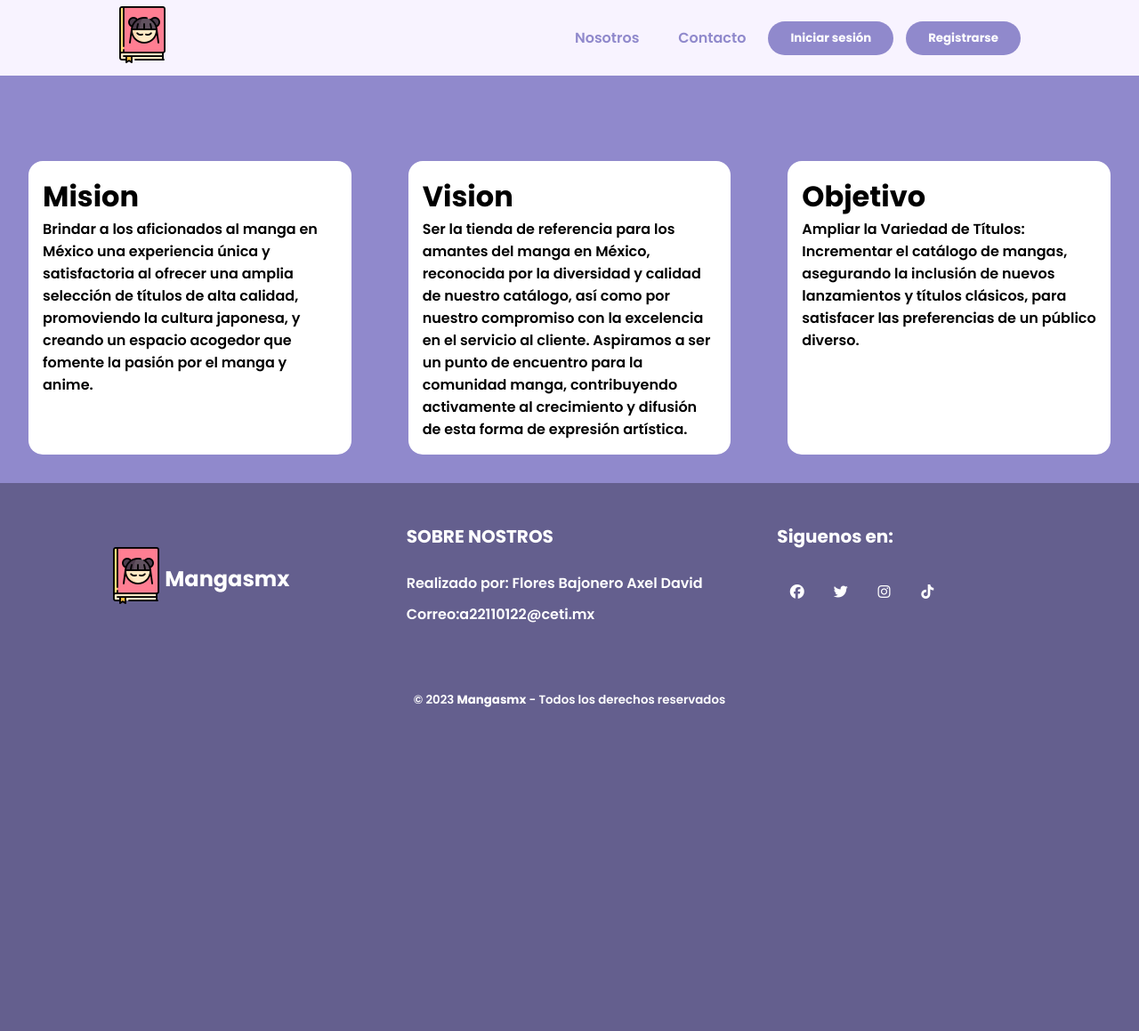
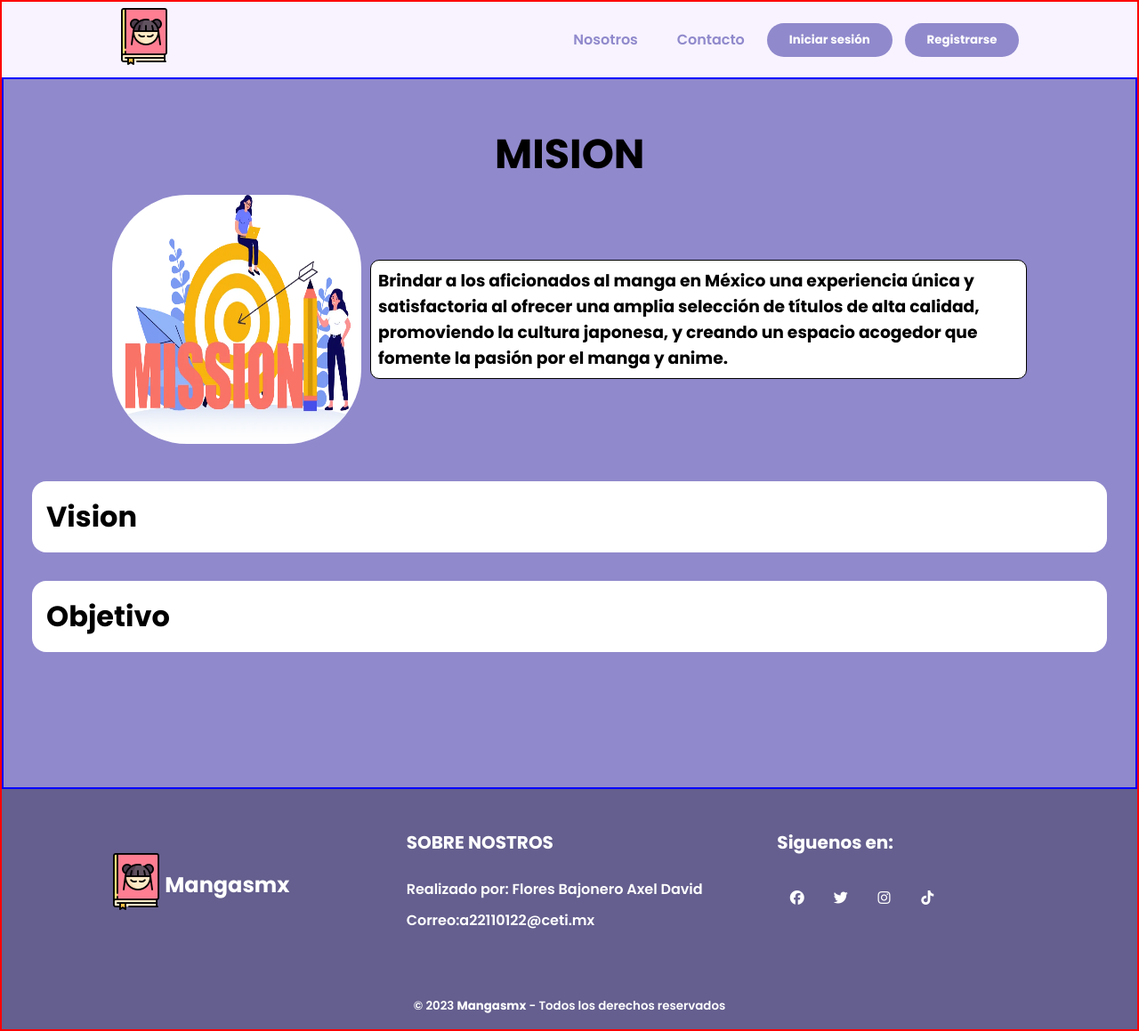
Before and after one commit to Axelflores0112/Web-Rosa, a PHP site: page /HTML/Presentacion.html in a window 1280 px wide. Shown: the whole page at 89% size. Before the commit the page ends 795 px from the top, so only its background shows below. Run offline with PHP 8.4, Linux system fonts and the light colour scheme.

Commit message:
main completo

```diff
--- a/CSS/presentacion.css
+++ b/CSS/presentacion.css
@@ -18,6 +18,7 @@ body{
     display: flex;/*footer siempre abajo*/
     flex-direction: column;/*footer siempre abajo*/
     min-height: 100vh;/*footer siempre abajo*/
+    border: 2px solid red;
 }
 .header{
     background-color: var(--hd-bg);
@@ -138,16 +139,53 @@ body{
 }
 /*main-content*/
 .main-container{
-    padding-top: 5%;
-    margin: auto;/*ceentra contenido*/
-    display: grid;/*de aqui*/
-    grid-template-columns: repeat(3,1fr);/*a aqui es para hecr columnas con d:grid*/
+    border: 2px solid blue;
+    margin: 0px;
+    padding-top: 0px;
+    box-sizing: border-box;
+    width: 100%;/*body-video*/
+    min-height: 100vh;
+}
+.mision-title h1{
+    font-size: 46px;
+    font-weight: 700;
+    text-transform: uppercase;
+    text-align: center;
+    padding: 8px 0px;
 }
 .mision-container{
+    width: 95%;
     margin: 2em ;
+    padding: 10px;
+    border-radius: 1em;
+}
+.mision{
+    width: 100%;
+    display: flex;/*Texto aun lado de la imagen*/
+    justify-content: center;/*de aqui*/
+    align-items: center;/*a aqui es para centrar texto en medio de la img*/
+    margin-top: 3px;/*distancia al titulo*/
+    padding: 0px 80px;
+}
+.img-mision-section{
+    width: 90%;
+    height: auto;
+    margin: auto;
+}
+.img-mision-section img{
+    height: 280px;
+    width: 280px;
+    border-radius: 30%;
+    display: block;
+    margin: auto;
     background-color: white;
-    padding: 1em;
-    border-radius: 1em;
+}
+article{
+    background-color: white;
+    padding: 8px 8px;
+    border-radius: 10px;
+    border: 1px solid black;
+    margin-left: 10px;
 }
 .vision-container{
     margin: 2em ;
@@ -161,13 +199,28 @@ body{
     padding: 1em;
     border-radius: 1em;
 }
-@media screen and (max-width:800px){
+/*main-content responsive*/
+@media screen and (max-width:900px){
     .main-container{
-        width: 90%;
-        grid-template-columns: repeat(1,1fr);/*a aqui es para hecr columnas con d:grid*/
-        grid-gap: 30px;/*Funcion obsoleta*/
-        padding: 35px 0px;
-
+        margin-top: 15px;
+    }
+    .mision-title h1{
+        font-size: 28px;
+        text-align: center;
+    }
+    .img-mision-section img{
+        height: 200px;
+        width: 200px;
+    }
+    .mision{
+        flex-direction: column;
+        margin-top: 10px;
+    }
+    article{
+        margin-top: 30px;
+    }
+    article h3{
+        font-size: 18px;
     }
 }
 /*Footer*/
--- a/HTML/Presentacion.html
+++ b/HTML/Presentacion.html
@@ -42,30 +42,29 @@
     <main>
         <div class="main-container">
             <div class="mision-container">
-                <h1>Mision</h1>
-                <div class="card-mision">
-                    Brindar a los aficionados al manga en México una experiencia única y satisfactoria al ofrecer una
-                    amplia selección de títulos de alta calidad, promoviendo la cultura japonesa, y creando un espacio
-                    acogedor que fomente la pasión por el manga y anime.
+                <div class="mision-title">
+                    <h1>Mision</h1>
                 </div>
-
-
+                <div class="mision">
+                    <div class="img-mision-section">
+                        <img src="../Imagenes/mision.webp" alt="mision">
+                    </div>
+                    <article>
+                        <h3>
+                            Brindar a los aficionados al manga en México una experiencia única y satisfactoria al ofrecer una
+                            amplia selección de títulos de alta calidad, promoviendo la cultura japonesa, y creando un espacio
+                            acogedor que fomente la pasión por el manga y anime.
+                        </h3>
+                    </article>
+                </div>
             </div>
             <div class="vision-container">
                 <h1>Vision</h1>
-                <div class="crad-vision">
-                    Ser la tienda de referencia para los amantes del manga en México, reconocida por la diversidad y
-                    calidad de nuestro catálogo, así como por nuestro compromiso con la excelencia en el servicio al
-                    cliente. Aspiramos a ser un punto de encuentro para la comunidad manga, contribuyendo activamente al
-                    crecimiento y difusión de esta forma de expresión artística.
-                </div>
+
             </div>
             <div class="objetivo-container">
                 <h1>Objetivo</h1>
-                <div class="card-obejtivo">
-                    Ampliar la Variedad de Títulos: Incrementar el catálogo de mangas, asegurando la inclusión de nuevos
-                    lanzamientos y títulos clásicos, para satisfacer las preferencias de un público diverso.
-                </div>
+
             </div>
         </div>
 
```
Also changed, not shown: Imagenes/mision.webp (added), Imagenes/objetivo.png (added), Imagenes/vision.png (added), 1 other file.
